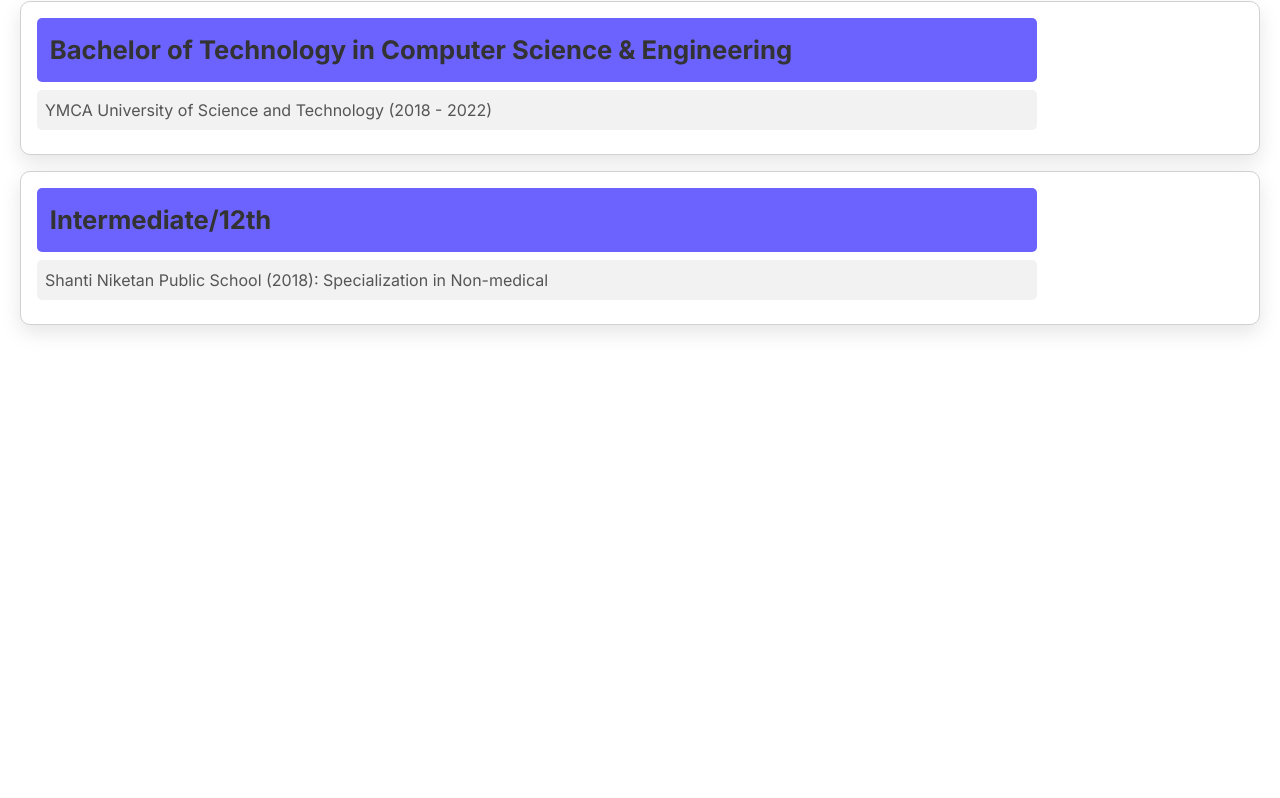
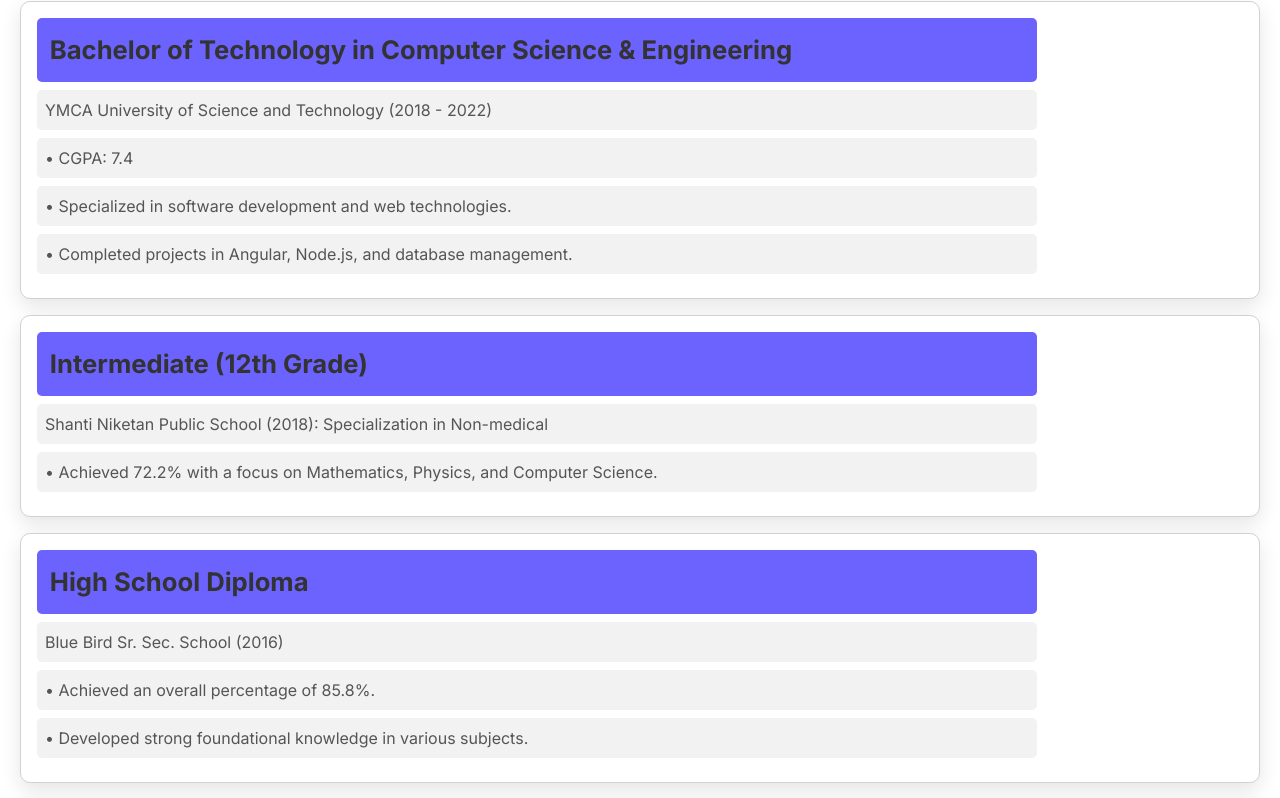
Before and after one commit to javedsaifi-abacus/Portfolio_NEXT, a Next.js app: page /education in a window 1280 px wide. Shown: the part 153-951 px from the top of the page. Before the commit the page ends 800 px from the top, so only its background shows below. Built offline with nearby package versions, Linux system fonts and the light colour scheme.

Commit message:
"Updated Education page with additional details and new entries"

```diff
--- a/src/app/education/page.tsx
+++ b/src/app/education/page.tsx
@@ -9,12 +9,38 @@
       <div className="content-list">
         <ContentItem
           title="Bachelor of Technology in Computer Science & Engineering"
-          details={["YMCA University of Science and Technology (2018 - 2022)"]}
+          details={[
+            "YMCA University of Science and Technology (2018 - 2022)",
+            "• CGPA: 7.4",
+            "• Specialized in software development and web technologies.",
+            "• Completed projects in Angular, Node.js, and database management."
+          ]}
           link="#" // Optional link, replace with actual link if available
         />
         <ContentItem
-          title="Intermediate/12th"
-          details={["Shanti Niketan Public School (2018): Specialization in Non-medical"]}
+          title="Intermediate (12th Grade)"
+          details={[
+            "Shanti Niketan Public School (2018): Specialization in Non-medical",
+            "• Achieved 72.2% with a focus on Mathematics, Physics, and Computer Science."
+          ]}
+          link="#" // Optional link, replace with actual link if available
+        />
+        <ContentItem
+          title="High School Diploma"
+          details={[
+            "Blue Bird Sr. Sec. School (2016)",
+            "• Achieved an overall percentage of 85.8%.",
+            "• Developed strong foundational knowledge in various subjects."
+          ]}
+          link="#" // Optional link, replace with actual link if available
+        />
+        <ContentItem
+          title="Certification in Programming in JAVA"
+          details={[
+            "Swayam NPTEL (September - December 2020)",
+            "• Completed a 12-week course with a score of 76%.",
+            "• Gained proficiency in core Java programming concepts."
+          ]}
           link="#" // Optional link, replace with actual link if available
         />
       </div>
```
